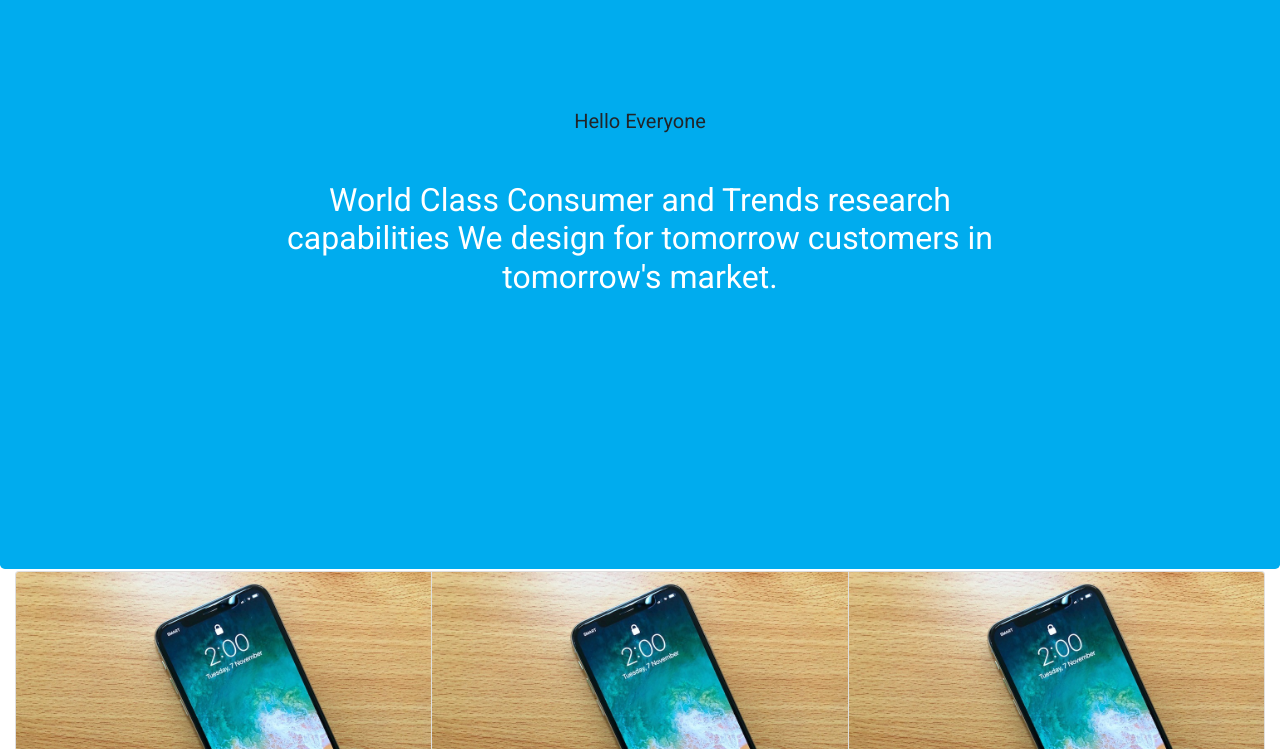
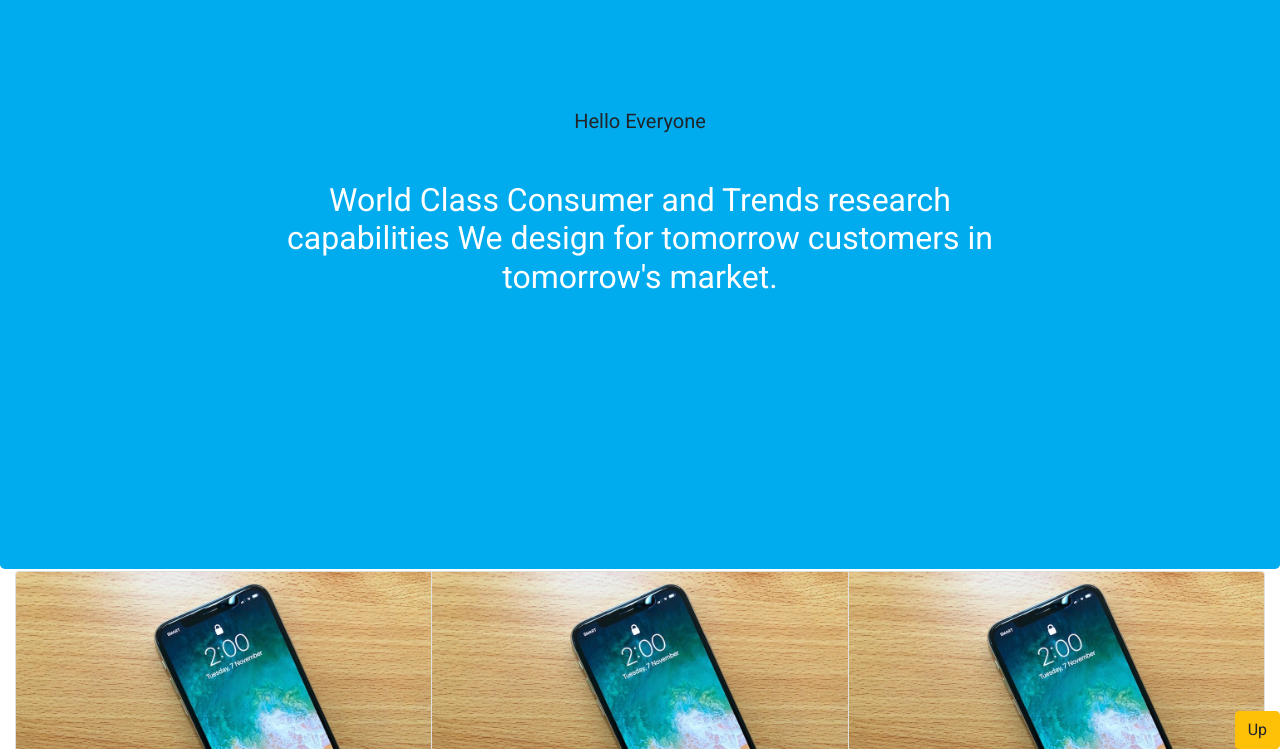
Before and after one commit to wachidaljawi/project_compro, a plain HTML site: page home.html in a window 1280 px wide. Shown: the part 51-800 px from the top of the page. Drawn offline with Linux system fonts and the light colour scheme.

```diff
--- a/home.html
+++ b/home.html
@@ -291,12 +291,22 @@
                 </div>
             </div>
         </div>
+        <div class="fixed-bottom">
+        <button class="btn1 btn btn-warning" onclick="topFunction()" id="myBtn" title="Go to top">Up</button>
+    </div>
     </div>
     <!-- footer akhir -->
+
 
 
     <script type="text/JavaScript" src="js/jquery-3.4.1.min.js"></script>
     <script type="text/JavaScript" src="js/popper.min.js"></script>
     <script type="text/JavaScript" src="js/bootstrap.min.js"></script>
+    <script>
+        function topFunction() {
+        document.body.scrollTop = 0;
+        document.documentElement.scrollTop = 0;
+        };
+    </script>
 </body>
 </html>
--- a/style_home.css
+++ b/style_home.css
@@ -89,3 +89,13 @@
 }#footer strong{
     color:#000;
 }
+.btn1{
+    float: right;
+    transition: 2s;
+}
+.btn1:hover{
+    border-radius: 40px;
+    transform: rotate(350deg);
+    /* width: 20px; */
+    margin-left: 20px;
+}
```
